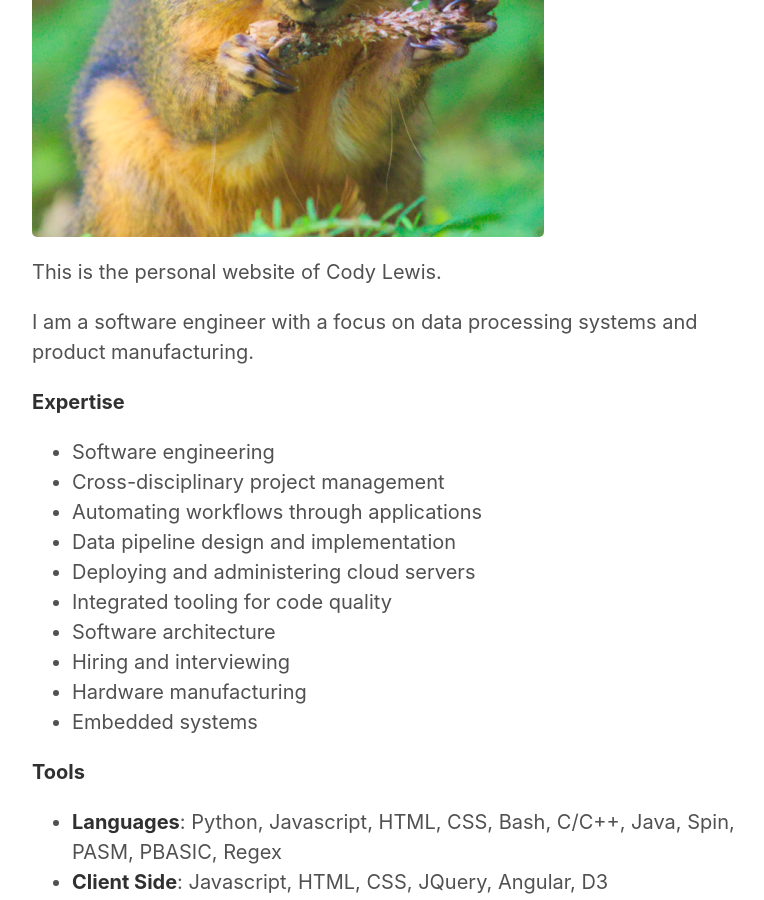
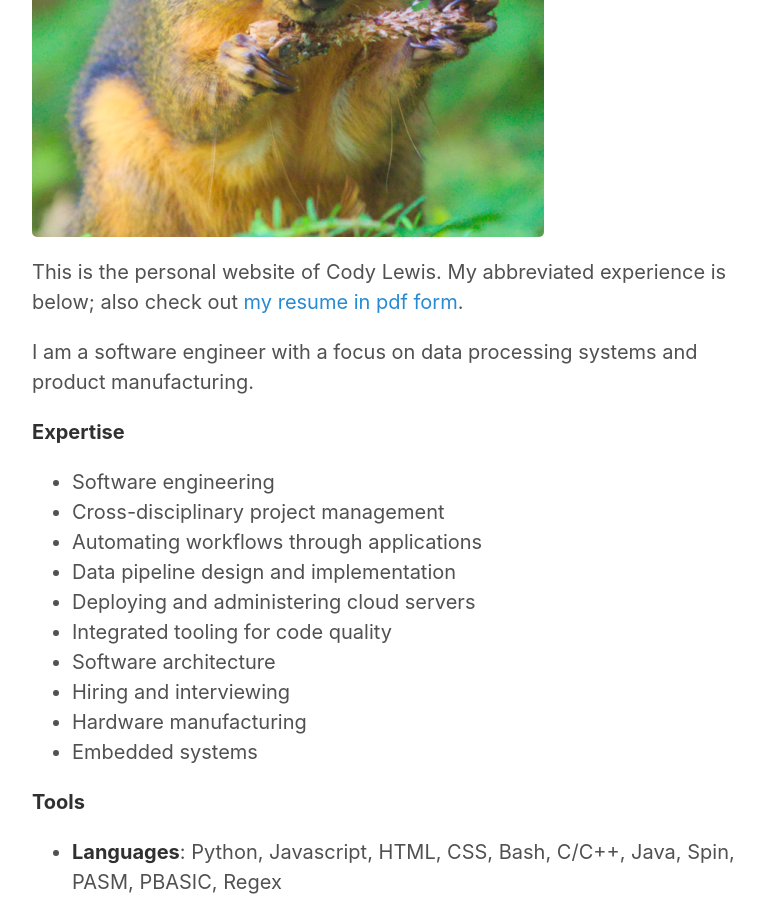
Before and after one commit to srlm-io/srlm.io, a Jekyll site: the page built from about.md, in a window 1280 px wide and 900 px high, scrolled down 405 px. Shown: the whole window, without its empty margins (248-1012 px from the left). Built offline with Jekyll 4.4.1, drawn with Linux system fonts in a browser that asks for light colours.

Commit message:
Add resume to website

```diff
--- a/about.md
+++ b/about.md
@@ -5,7 +5,7 @@ title: About
 
 ![](/public/avatar_small_icon.png)
 
-This is the personal website of Cody Lewis.
+This is the personal website of Cody Lewis. My abbreviated experience is below; also check out [my resume in pdf form](/public/other/resume-2020-website.pdf).
 
 I am a software engineer with a focus on data processing systems and product manufacturing.
 
```
Also changed, not shown: 1 other file.
